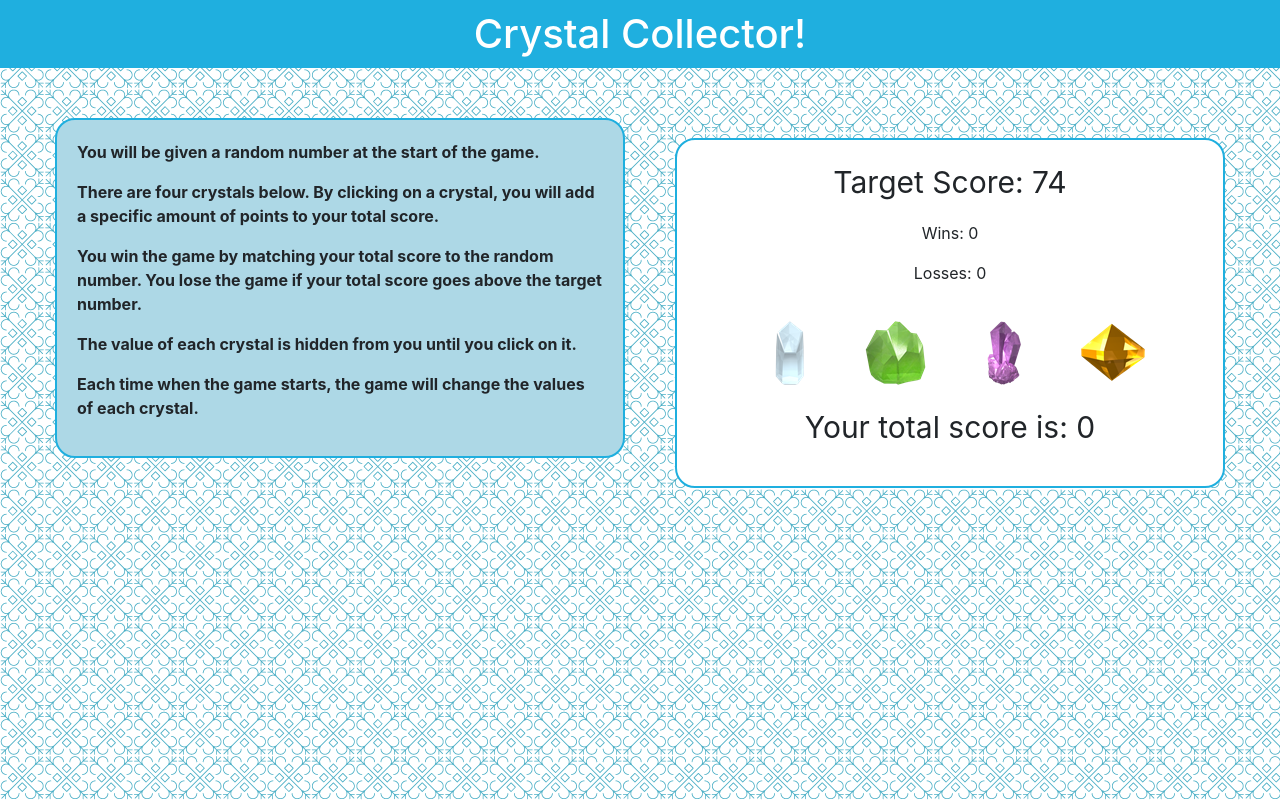
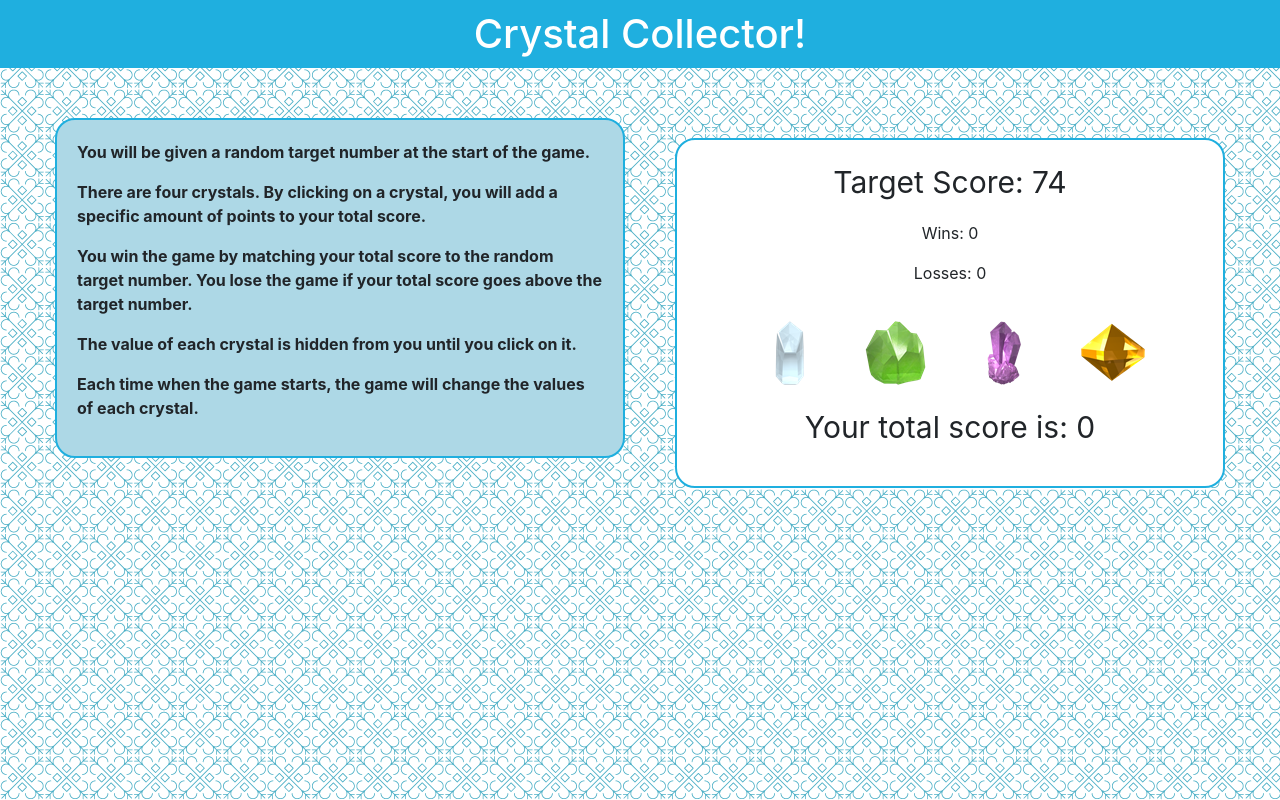
Before and after one commit to cganzon/unit-4-game, a plain HTML site: page index.html in a window 1280 px wide. Drawn offline with nearby package versions, Linux system fonts and the light colour scheme; a web font is replaced by a local one.

Commit message:
added comments to html

```diff
--- a/index.html
+++ b/index.html
@@ -8,10 +8,11 @@
     <!-- Reset CSS -->
     <link rel="stylesheet" href="assets/css/reset.css">
     <!-- Bootstrap -->
-    <link rel="stylesheet" href="https://stackpath.bootstrapcdn.com/bootstrap/4.3.1/css/bootstrap.min.css" integrity="sha384-ggOyR0iXCbMQv3Xipma34MD+dH/1fQ784/j6cY/iJTQUOhcWr7x9JvoRxT2MZw1T" crossorigin="anonymous">
+    <link rel="stylesheet" href="https://stackpath.bootstrapcdn.com/bootstrap/4.3.1/css/bootstrap.min.css"
+        integrity="sha384-ggOyR0iXCbMQv3Xipma34MD+dH/1fQ784/j6cY/iJTQUOhcWr7x9JvoRxT2MZw1T" crossorigin="anonymous">
     <!-- Google fonts -->
     <link href="https://fonts.googleapis.com/css?family=Coiny" rel="stylesheet">
-    <!-- Separate CSS -->
+    <!-- Separate  -->
     <link rel="stylesheet" href="assets/css/style.css">
     <title>Crystal Collector!</title>
 </head>
@@ -22,15 +23,9 @@
         <div class="row">
             <div class="col-md-6 centered">
                 <div id="instructions">
-                    <p>You will be given a random number at the start of the game.</p>
-                    <p>There are four crystals below. By clicking on a crystal, you will add a specific amount of points
-                        to
-                        your
-                        total score.</p>
-                    <p>You win the game by matching your total score to the random number. You lose the game if your
-                        total
-                        score
-                        goes above the target number.</p>
+                    <p>You will be given a random target number at the start of the game.</p>
+                    <p>There are four crystals. By clicking on a crystal, you will add a specific amount of points to your total score.</p>
+                    <p>You win the game by matching your total score to the random target number. You lose the game if your total score goes above the target number.</p>
                     <p>The value of each crystal is hidden from you until you click on it.</p>
                     <p>Each time when the game starts, the game will change the values of each crystal.</p>
                 </div>
```
